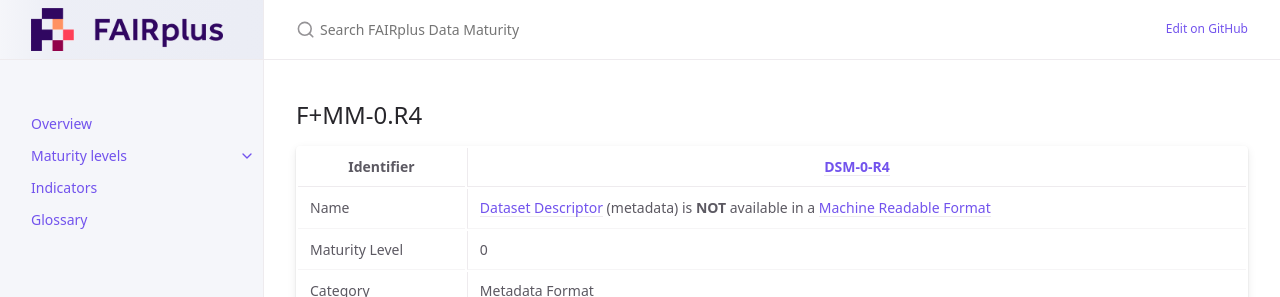
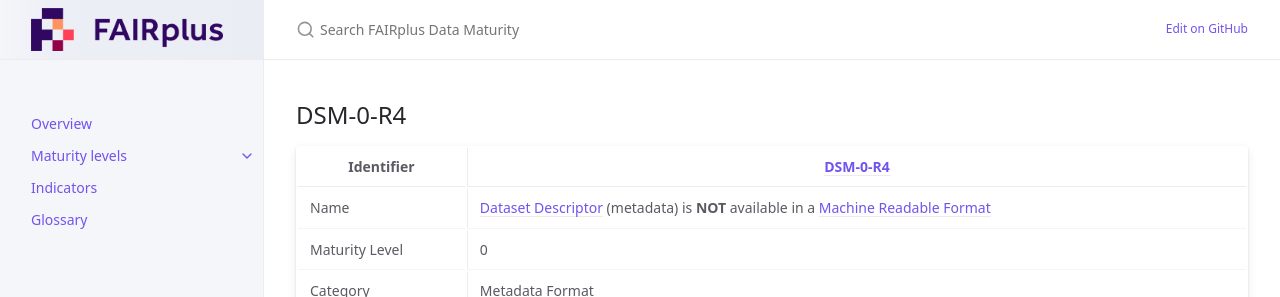
Before and after one commit to FAIRplus/Data-Maturity, a Jekyll site: the page built from docs/_indicators/DSM-0-R4.md, in a window 1280 px wide. Shown: the top 297 px of the page. Built offline with Jekyll 4.4.1, drawn with Linux system fonts in a browser that asks for light colours.

Commit message:
Update DSM-0-R4.md

```diff
--- a/docs/_indicators/DSM-0-R4.md
+++ b/docs/_indicators/DSM-0-R4.md
@@ -5,7 +5,7 @@ parent_level: level0
 nav_exclude: True
 ---
 
-## F+MM-0.R4
+## DSM-0-R4
 
 | Identifier | [DSM-0-R4](https://github.com/FAIRplus/Data-Maturity/blob/master/docs/_indicators/DSM-0-R4.md) |
 | --------- | ----------|
```
